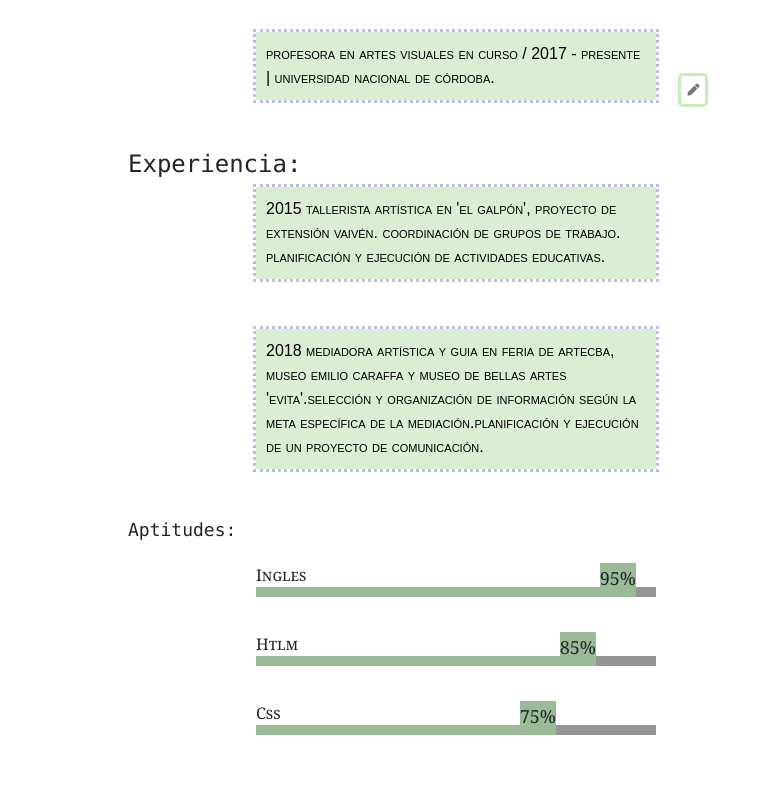
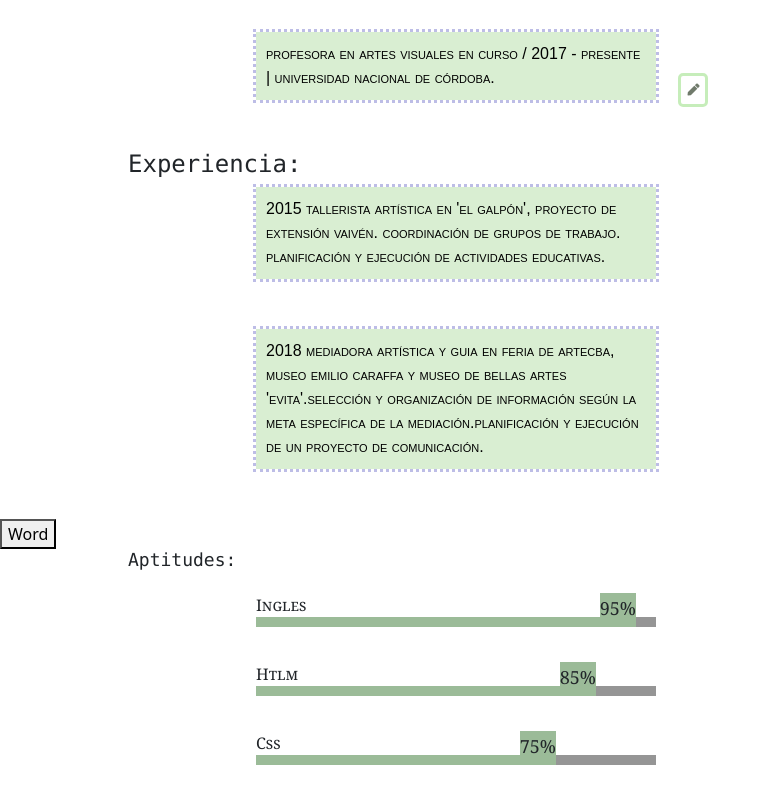
Before and after one commit to mrtinz/portafolio-frontend, an Angular app in the folder proyecto/: page /portafolio in a window 1280 px wide. Shown: the part 965-1765 px from the top of the page, without its empty margins (0-771 px from the left). Before the commit the page ends 1735 px from the top, so only its background shows below. Built offline with nearby package versions, Linux system fonts and the light colour scheme.

Commit message:
boton de agregar

```diff
--- a/proyecto/src/app/componentes/acerca-de/acerca-de.component.html
+++ b/proyecto/src/app/componentes/acerca-de/acerca-de.component.html
@@ -45,12 +45,12 @@
    <p>{{miPorfolio?.experiencia1}} </p>
     <p>{{miPorfolio?.experiencia2}} </p></div>
 
+    <button onclick="addWord()">Word</button>
+    <!-- Every time this is clicked, add 'word' to the div 'text' without refreshing -->
 
-
-
-
-
-
+    <div id="text" class="text">
+      <!-- Write word here as many times as the button is pressed -->
+    </div>
 
 
   <div id="tituloP"><h3>Proyectos:</h3>
--- a/proyecto/src/index.html
+++ b/proyecto/src/index.html
@@ -121,7 +121,12 @@ document.getElementById("update").innerHTML="Guardado!";
   }
   </script>
 
-
+<script>
+var html = "<div id='infoAgregada'><p contenteditable = true></div>"
+ + "<button id='addedboton' onclick=myFunction5()>edit</button>";
+function addWord() {
+  document.getElementById("text").innerHTML = document.getElementById("text").innerHTML + html;
+}</script>
 
 <script src="https://ajax.googleapis.com/ajax/libs/jquery/1.7.1/jquery.min.js"></script>
 
```
